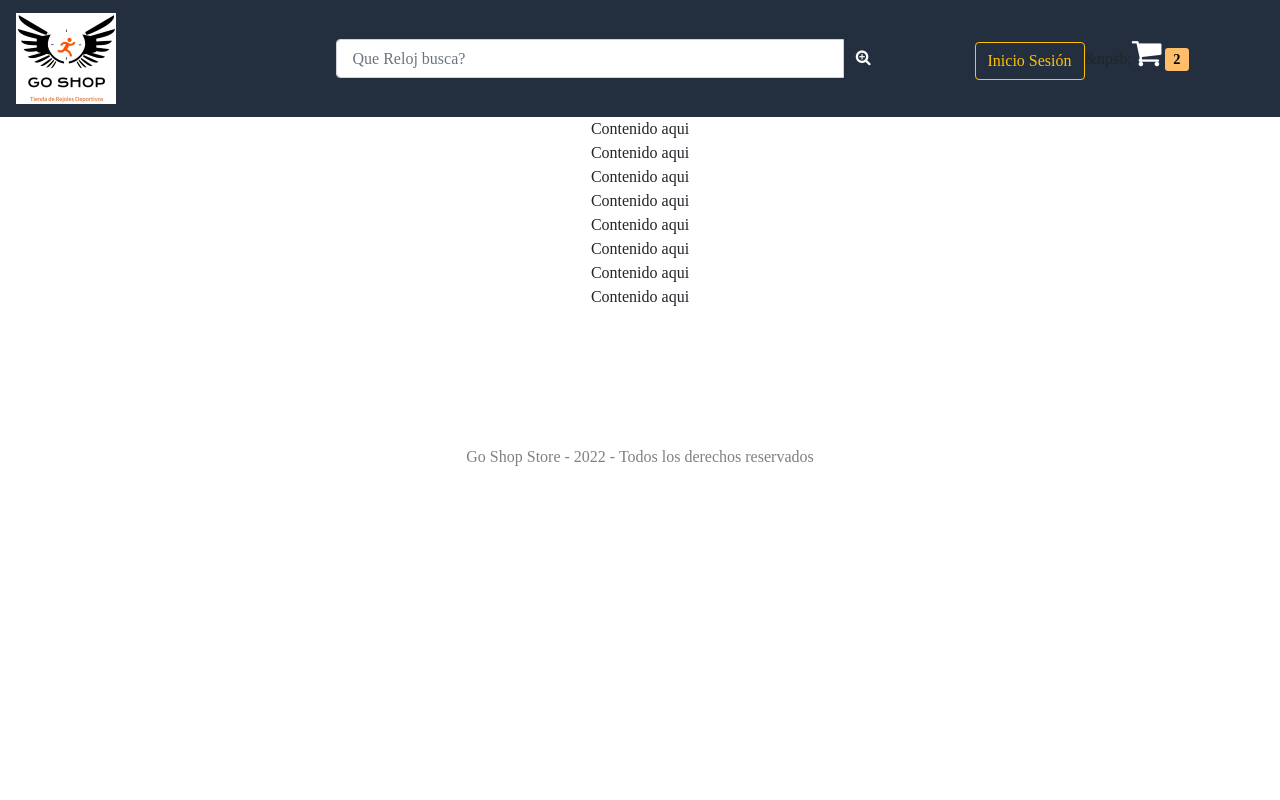
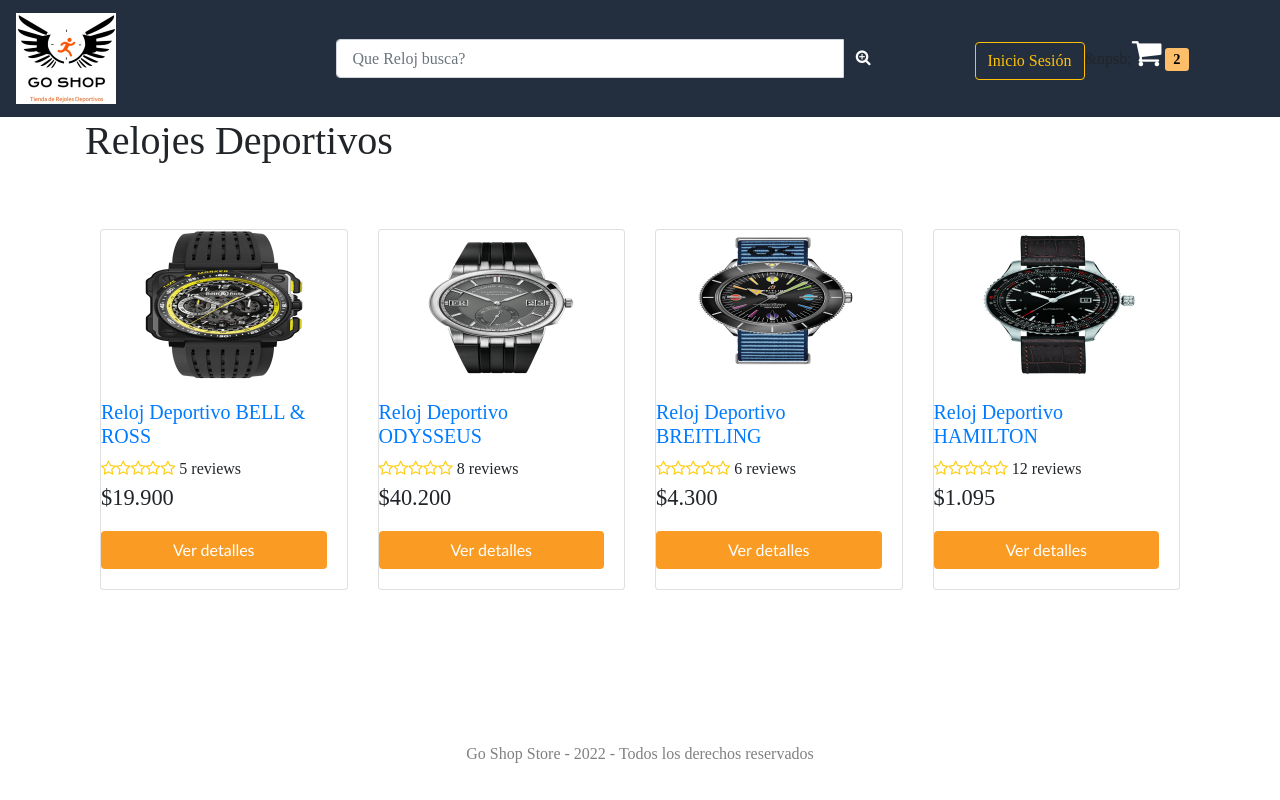
Before and after one commit to DecelUdeaSoft/Go-Shop, a React (Create React App) app in the folder front/: page / in a window 1280 px wide. Built offline with nearby package versions, Linux system fonts and the light colour scheme; a web font is replaced by a local one.

Commit message:
Se crean productos en pagina

```diff
--- a/front/src/App.js
+++ b/front/src/App.js
@@ -2,21 +2,25 @@
 import React from 'react';
 import Header from './components/layout/Header';
 import { Footer } from './components/layout/Footer';
+import Home from './components/Home';
+//Router traido desde react-router-dom (no confundir con el de expres)
+import { BrowserRouter as Router, Route, Routes } from 'react-router-dom';
+
 
 function App() {
   return (
+    <Router>
     <div className="App">
         <Header />
-        <center>Contenido aqui</center>
-        <center>Contenido aqui</center>
-        <center>Contenido aqui</center>
-        <center>Contenido aqui</center>
-        <center>Contenido aqui</center>
-        <center>Contenido aqui</center>
-        <center>Contenido aqui</center>
-        <center>Contenido aqui</center>
+        <div className='container container-fluid'>
+          <Routes>
+            <Route path="/" element={<Home />}/>
+            <Route path="/Home" element={<Home />}/>
+          </Routes>
+        </div>
         <Footer />
     </div>
+    </Router>
   );
 }
 
--- a/front/src/components/Home.js
+++ b/front/src/components/Home.js
@@ -1,25 +1,80 @@
-import React from 'react'
+import React, { Fragment } from 'react'
 
 export const Home = () => {
   return (
     <Fragment>
-        <h1 id="encabezado_productos">Ultimos Productor</h1>
+        <h1 id="encabezado_productos">Relojes Deportivos</h1>
 
-        <section id="productors" className='container mt-5'>
+        <section id="productos" className='container mt-5'>
             <div className='row'>
+                {/* 1 producto*/}
                 <div className='col-sm-12 col-md-6 col-lg-3 my-3'>
                     <div className='card p3 rounded'>
-                        <img className='card-img-top mx-auto' src='./images/Categorias/Deportivo Hombre/A. LANGE & SÖGNE ODYSSEUS.png' alt="l&SODYSsEUS"></img>
+                        <img className='card-img-top mx-auto' src='./images/Categorias/Deportivo Hombre/BELL & ROSS BR-X1 R.S.20.png' alt="BELLYROSS"></img>
                         <div className='card-body d-flex flex-column'>
-                            <h5 id="titulo_producto"><a href='#' Reloj Deportivo ODYSSEUS></a></h5>
+                            <h5 id="titulo_producto"><a href='http://localhost:3000'>Reloj Deportivo BELL & ROSS</a></h5>
                             <div className='rating mt-auto'>
                                 <div className='rating-outer'>
                                     <div className='rating-inner'></div>
                                 </div>
                                 <span id="No_de_opiniones"> 5 reviews</span>
                             </div>
-                            <p className='card-text'>$40200</p><a href='#' id="ver_producto" className='btn btn block'>
-                                Ver detalle del producto
+                            <p className='card-text'>$19.900</p><a href='http://localhost:3000' id="view_btn" className='btn btn block'>
+                                Ver detalles
+                            </a>
+                        </div>
+                    </div>
+                </div>
+                {/*2 producto*/}
+                <div className='col-sm-12 col-md-6 col-lg-3 my-3'>
+                    <div className='card p3 rounded'>
+                        <img className='card-img-top mx-auto' src='./images/Categorias/Deportivo Hombre/A. LANGE & SÖGNE ODYSSEUS.png' alt="l&SODYSEUS"></img>
+                        <div className='card-body d-flex flex-column'>
+                            <h5 id="titulo_producto"><a href='http://localhost:3000'>Reloj Deportivo ODYSSEUS</a></h5>
+                            <div className='rating mt-auto'>
+                                <div className='rating-outer'>
+                                    <div className='rating-inner'></div>
+                                </div>
+                                <span id="No_de_opiniones"> 8 reviews</span>
+                            </div>
+                            <p className='card-text'>$40.200</p><a href='http://localhost:3000' id="view_btn" className='btn btn block'>
+                                Ver detalles
+                            </a>
+                        </div>
+                    </div>
+                </div>
+                 {/*3 producto*/}
+                 <div className='col-sm-12 col-md-6 col-lg-3 my-3'>
+                    <div className='card p3 rounded'>
+                        <img className='card-img-top mx-auto' src='./images/Categorias/Deportivo Hombre/BREITLING SUPEROCEAN.png' alt="BREITLING"></img>
+                        <div className='card-body d-flex flex-column'>
+                            <h5 id="titulo_producto"><a href='http://localhost:3000'>Reloj Deportivo BREITLING</a></h5>
+                            <div className='rating mt-auto'>
+                                <div className='rating-outer'>
+                                    <div className='rating-inner'></div>
+                                </div>
+                                <span id="No_de_opiniones"> 6 reviews</span>
+                            </div>
+                            <p className='card-text'>$4.300</p><a href='http://localhost:3000' id="view_btn" className='btn btn block'>
+                                Ver detalles
+                            </a>
+                        </div>
+                    </div>
+                </div>
+                {/*4 producto*/}
+                <div className='col-sm-12 col-md-6 col-lg-3 my-3'>
+                    <div className='card p3 rounded'>
+                        <img className='card-img-top mx-auto' src='./images/Categorias/Deportivo Hombre/HAMILTON KHAKI.png' alt="l&SODYSsEUS"></img>
+                        <div className='card-body d-flex flex-column'>
+                            <h5 id="titulo_producto"><a href='http://localhost:3000'>Reloj Deportivo HAMILTON</a></h5>
+                            <div className='rating mt-auto'>
+                                <div className='rating-outer'>
+                                    <div className='rating-inner'></div>
+                                </div>
+                                <span id="No_de_opiniones"> 12 reviews</span>
+                            </div>
+                            <p className='card-text'>$1.095</p><a href='http://localhost:3000' id="view_btn" className='btn btn block'>
+                                Ver detalles
                             </a>
                         </div>
                     </div>
```
Also changed, not shown: front/public/images/Categorias/Deportivo Hombre/BREITLING SUPEROCEAN.png (renamed from front/public/images/Categorias/Deportivo Hombre/BREITLING SUPEROCEAN '57.png).
